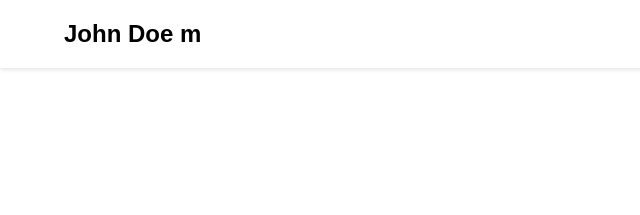
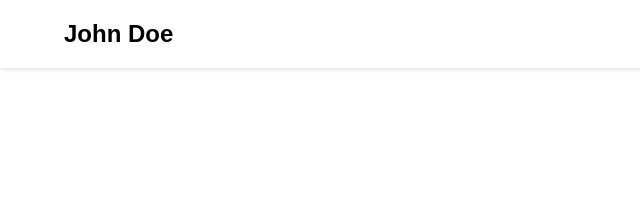
Before and after one commit to Raffa02/simetri, a plain HTML site: page index.html in a window 1280 px wide. Shown: the top 215 px of the page, 0-640 px from the left. Drawn offline with Linux system fonts and the light colour scheme.

Commit message:
first commit

```diff
--- a/index.html
+++ b/index.html
@@ -11,7 +11,7 @@
     <!-- Navbar -->
     <header>
         <div class="container">
-            <h1>John Doe m</h1>
+            <h1>John Doe </h1>
             <nav>
                 <ul>
                     <li><a href="#about">About Me</a></li>
```
